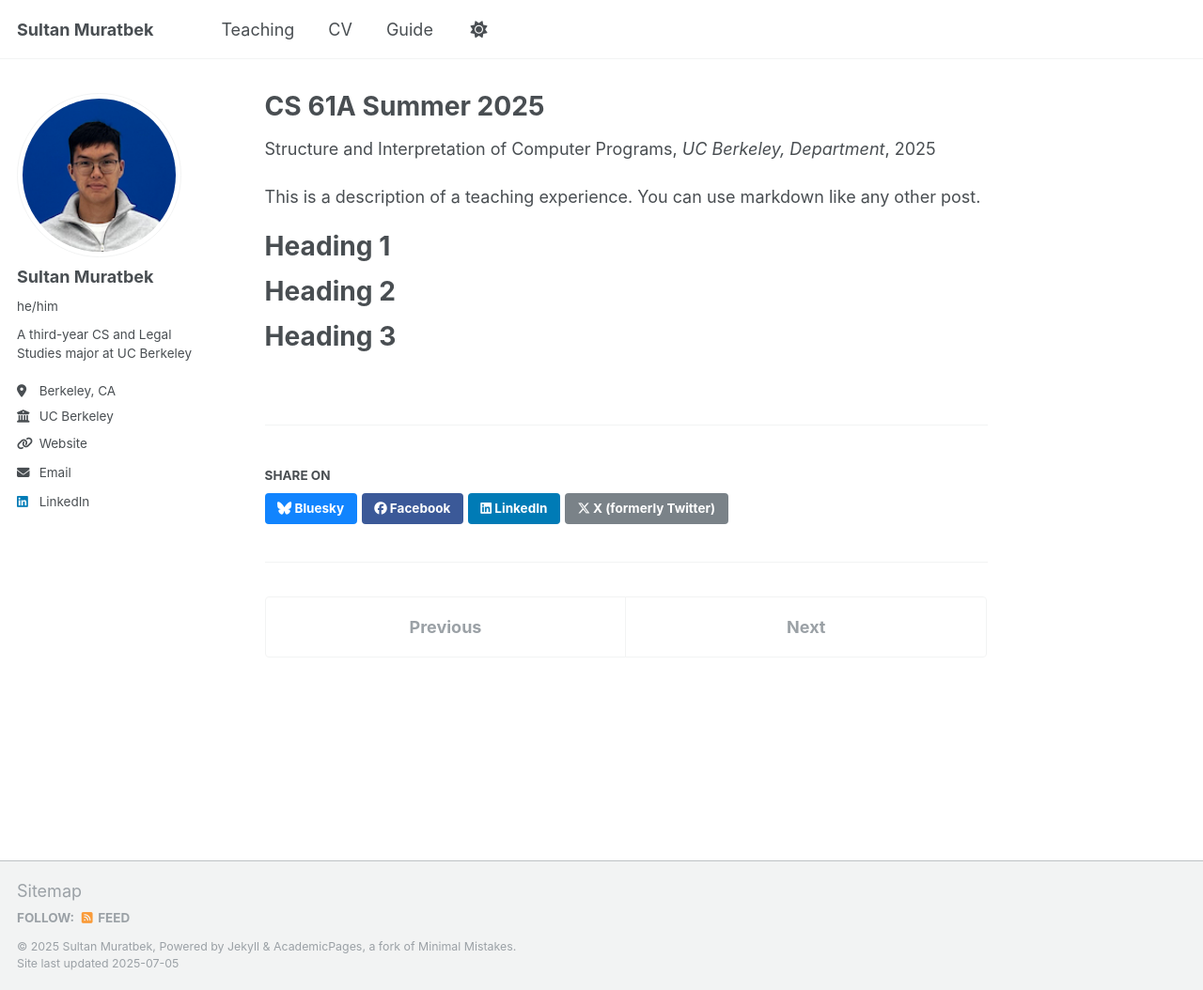
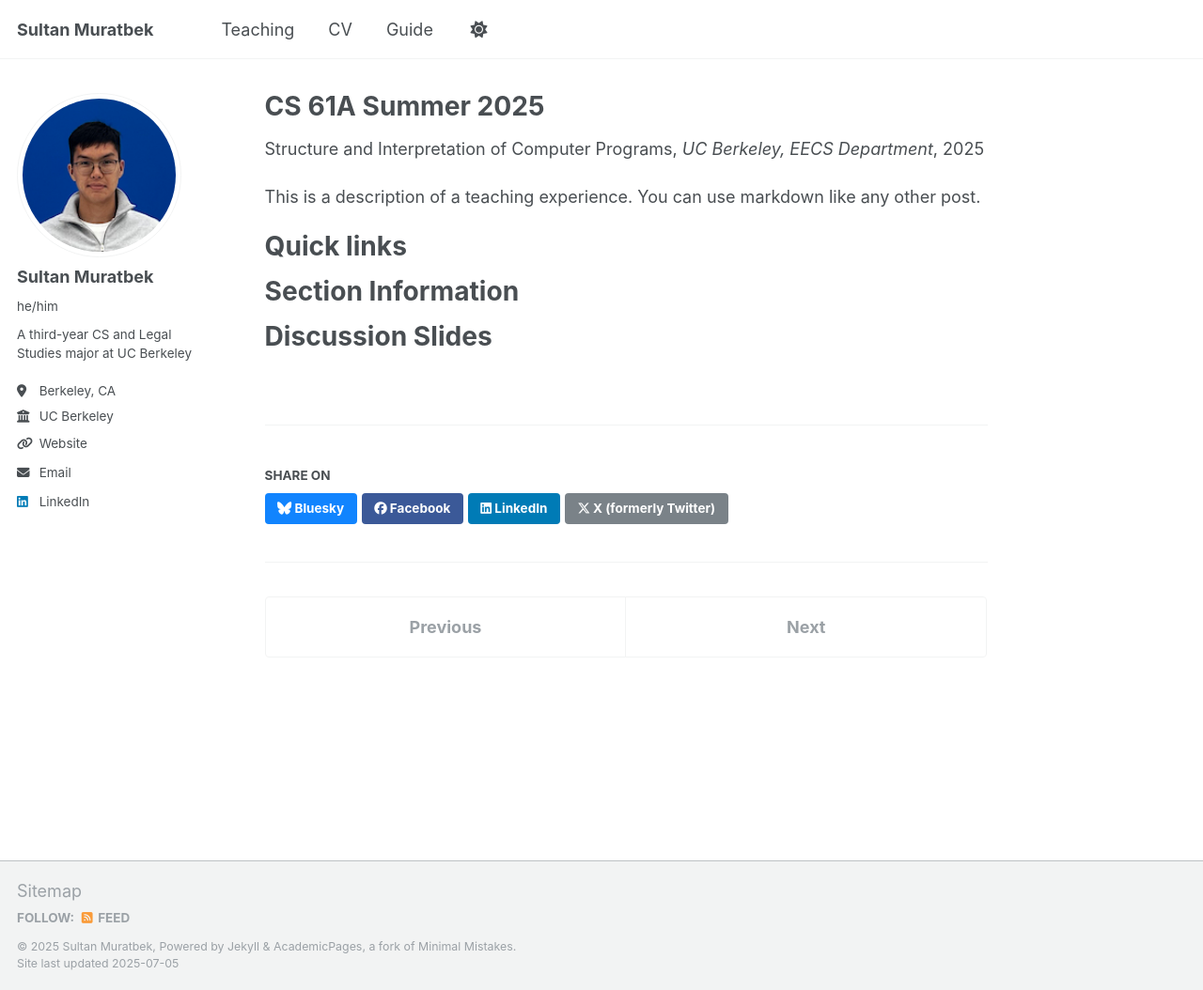
Before and after one commit to sultan-muratbek/sultan-muratbek.github.io, a Jekyll site: the page built from _teaching/2014-spring-teaching-1.md, in a window 1280 px wide and 1054 px high. Shown: the whole window at 94% size. Built offline with Jekyll 4.4.1, drawn with Linux system fonts in a browser that asks for light colours; a script that is not in the unit is left out.

Commit message:
Update 2014-spring-teaching-1.md

```diff
--- a/_teaching/2014-spring-teaching-1.md
+++ b/_teaching/2014-spring-teaching-1.md
@@ -3,18 +3,18 @@ title: "CS 61A Summer 2025"
 collection: teaching
 type: "Structure and Interpretation of Computer Programs"
 permalink: /teaching/2014-spring-teaching-1
-venue: "UC Berkeley, Department"
+venue: "UC Berkeley, EECS Department"
 date: 2025-06-20
 location: "Berkeley, Country"
 ---
 
 This is a description of a teaching experience. You can use markdown like any other post.
 
-Heading 1
+Quick links
 ======
 
-Heading 2
+Section Information
 ======
 
-Heading 3
+Discussion Slides
 ======
```
